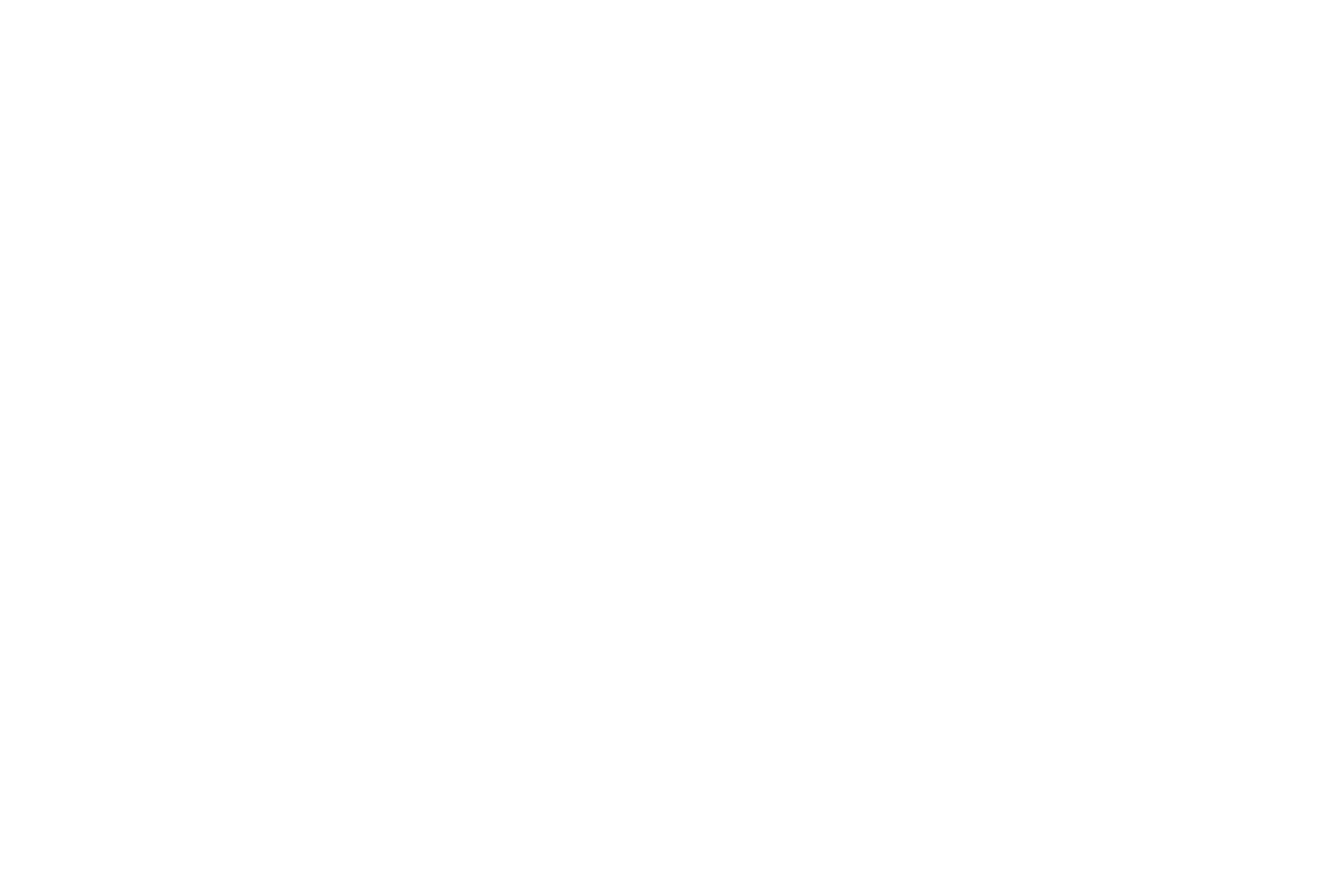
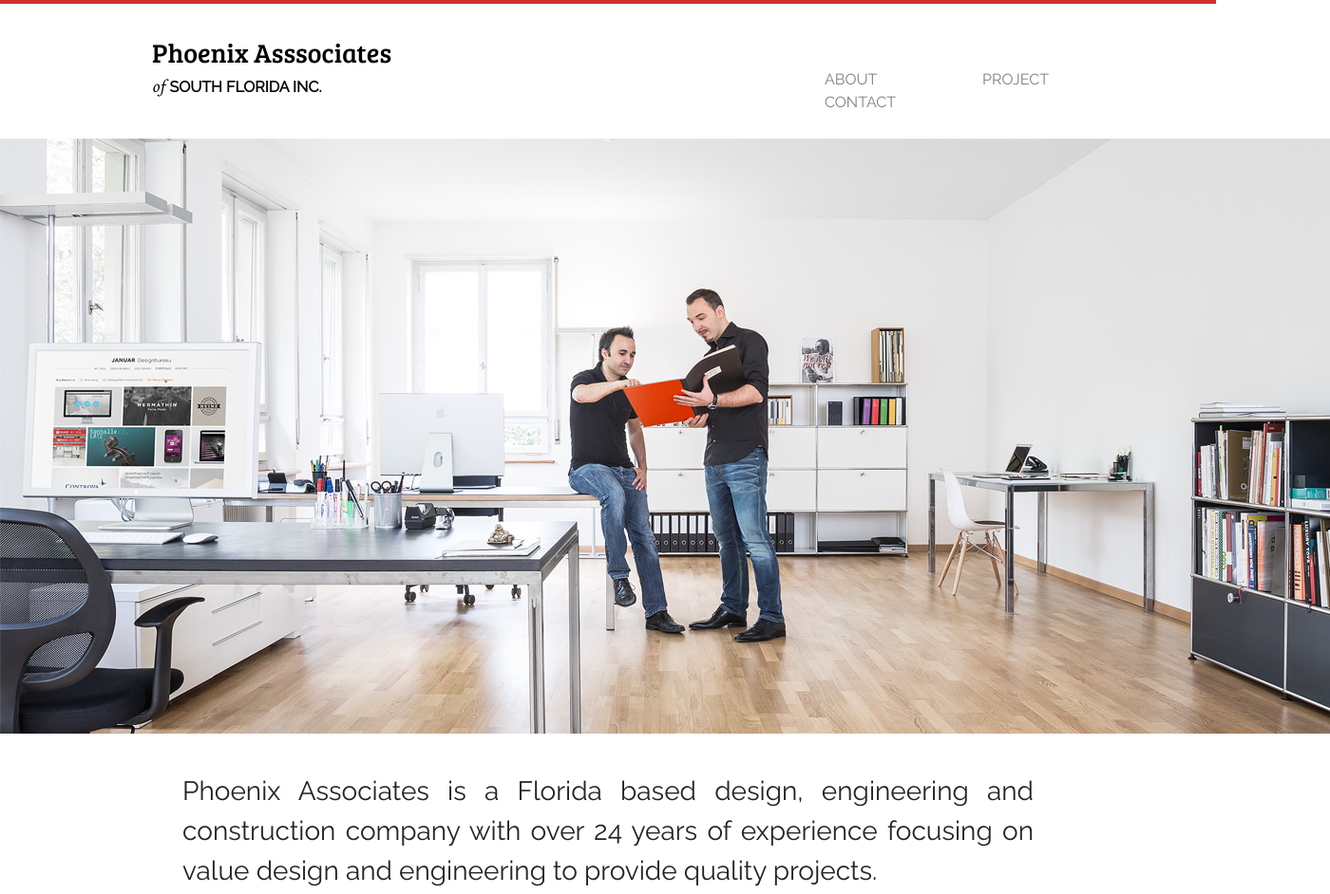
Before and after one commit to marta-marongiu/phoenix, a plain HTML site: page index-phoenix.html in a window 1280 px wide. Shown: the whole page at 95% size, 1400 px wide, since content can reach past the window. Before the commit the page ends 800 px from the top, so only its background shows below. Drawn offline with nearby package versions, Linux system fonts and the light colour scheme.

Commit message:
Parte 1: header, immagine e descrizione

```diff
--- a/index-phoenix.html
+++ b/index-phoenix.html
@@ -11,6 +11,8 @@
     <link href="css/bootstrap.min.css" rel="stylesheet">
     <link href="theme-phoenix.css" rel="stylesheet">
     <link href="https://fonts.googleapis.com/css?family=Raleway" rel="stylesheet">
+    <link href="https://fonts.googleapis.com/css?family=Bree+Serif" rel="stylesheet">
+    <link href="https://fonts.googleapis.com/css?family=Crimson+Text:400i" rel="stylesheet">
 
        <!-- HTML5 shim and Respond.js for IE8 support of HTML5 elements and media queries -->
     <!-- WARNING: Respond.js doesn't work if you view the page via file:// -->
@@ -22,7 +24,25 @@
 
   <body>
 
-    <header></header>
+    <header>
+      <div class="header_container">
+        <div class="logo_container"><a href="index-phoenix.html"><span>Phoenix Asssociates</span><br><span class="italic_font">of </span><span class="bold">SOUTH FLORIDA INC.</span></a>
+        </div>
+        <div class="navbar">
+          <li><a href="#">ABOUT</a></li>
+          <li><a href="#">PROJECT</a></li>
+          <li><a href="#">CONTACT</a></li>
+        </div>
+      </div>
+      <div class="photo_container">
+        <img src="foto1.jpg">
+      </div>
+
+      <div class="description_container">
+        <p>Phoenix Associates is a Florida based design, engineering and construction company with over 24 years of experience focusing on value design and engineering to provide quality projects.</p>
+      </div>
+
+    </header>
     <main></main>
     <footer></footer>
 
--- a/theme-phoenix.css
+++ b/theme-phoenix.css
@@ -1,5 +1,72 @@
-red color: #940909
+/*red color: #d02f2f
+font logo font-family: 'Bree Serif', serif; */
 
 body {
 	font-family: 'Raleway', sans-serif;
+
+	margin:0;
 }
+
+header {
+	background-color: white;
+	width: 100%;
+	border-top: 4px solid #d02f2f;
+	padding: 30px 0;
+}
+header a{
+	text-decoration: none;
+}
+.header_container{
+	width: 75%;
+	margin: 0 auto 40px;
+}
+.logo_container {
+	width: 60%;
+	display: inline-block;
+}
+.logo_container span:nth-child(1){
+	font-family: 'Bree Serif', serif;
+	font-size: 28px;
+}
+
+.italic_font {
+	font-family: 'Crimson Text', serif;
+	font-size: 20px;
+}
+
+.logo_container a{
+	color: black;
+}
+.bold{
+	font-weight: bold;
+}
+.navbar {
+	width: 30%;
+	float: right;
+	margin-top: 30px;
+}
+
+.navbar a{
+	color: grey;
+}
+
+.navbar li {
+	display: inline-block;
+	margin-left: 20px;
+
+}
+.navbar li a:hover {
+	color: black;
+}
+.photo_container{
+	width: 100%;
+	margin-bottom: 40px;
+
+}
+
+.description_container{
+	background-color: white;
+	padding: 0 15%;
+	font-size: 28px;
+	text-align: justify;
+}
```
Also changed, not shown: foto1.jpg (added).
